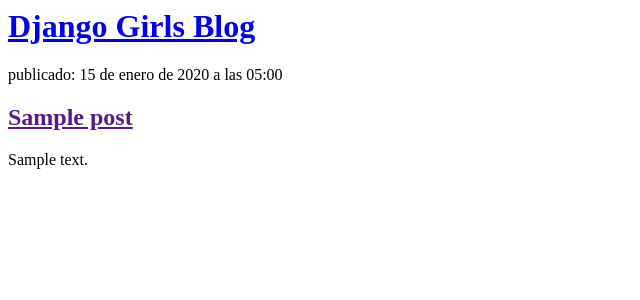
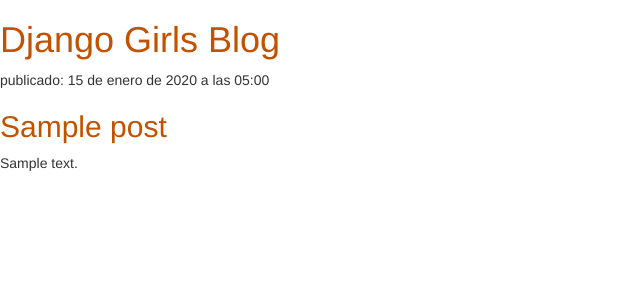
Before and after one commit to SciMar/projectDjango, a Django app: page / in a window 1280 px wide. Shown: the top 300 px of the page, without its empty margins (0-640 px from the left). Run offline with Django 5.2, Linux system fonts and the light colour scheme; tables that the repository leaves empty hold one stand-in row (values such as "Sample post"); some libraries are stand-ins or nearby versions.

Commit message:
[FEAT] Create blog.css

```diff
--- /dev/null
+++ b/blog/static/css/blog.css
@@ -0,0 +1,3 @@
+h1 a, h2 a {
+     color: #C25100;
+}
--- a/blog/templates/blog/post_list.html
+++ b/blog/templates/blog/post_list.html
@@ -1,3 +1,11 @@
+{% load static %}
+<html>
+        <head>
+            <link rel="stylesheet" href="//maxcdn.bootstrapcdn.com/bootstrap/3.2.0/css/bootstrap.min.css">
+            <link rel="stylesheet" href="//maxcdn.bootstrapcdn.com/bootstrap/3.2.0/css/bootstrap-theme.min.css">
+            <link rel="stylesheet" href="{% static 'css/blog.css' %}">
+        </head>
+        <body>
         <div>
             <h1><a href="/">Django Girls Blog</a></h1>
         </div>
@@ -9,3 +17,6 @@
                 <p>{{ post.text|linebreaksbr }}</p>
             </div>
         {% endfor %}
+        </body>
+
+</html>
```
Lines whose indentation alone changed are shown as unchanged.
